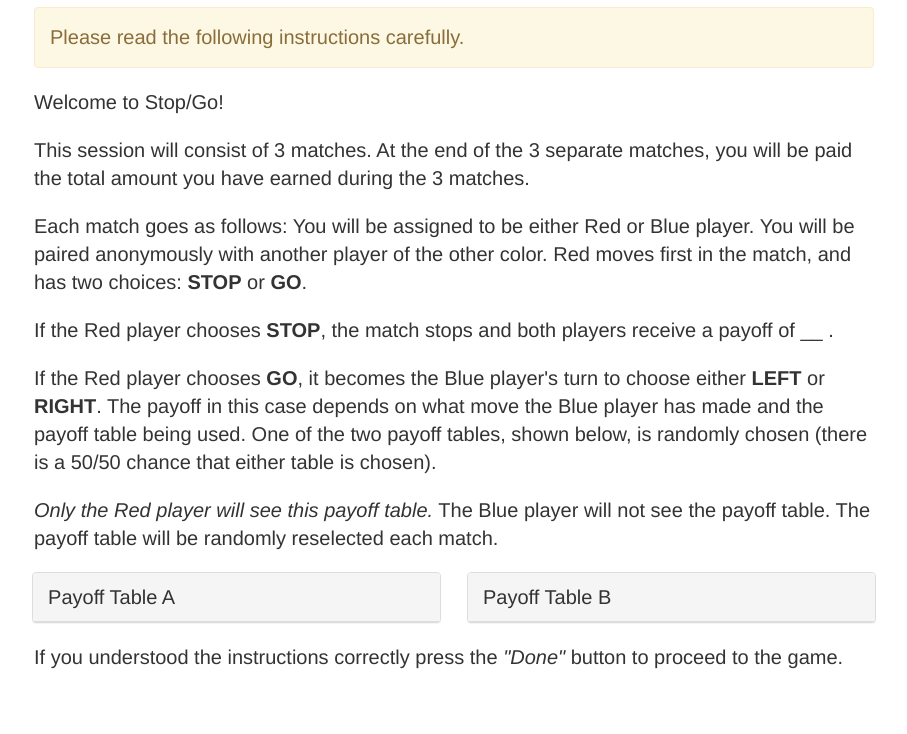
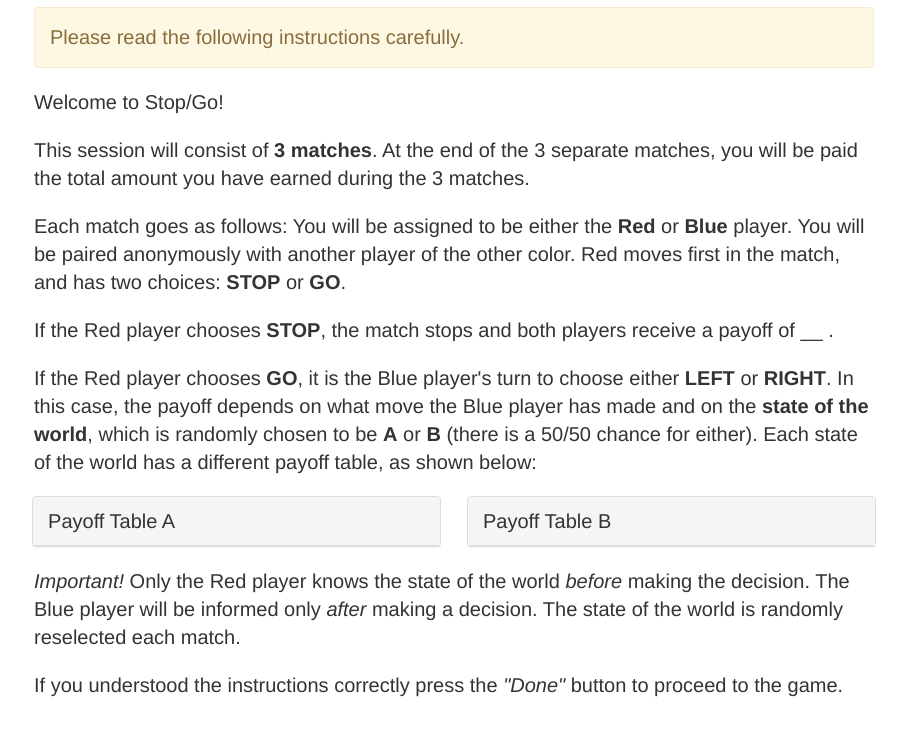
Before and after one commit to nodeGame/stopgo, a website: page public/instructions.htm in a window 1280 px wide. Shown: the part 66-800 px from the top of the page, without its empty margins (186-1093 px from the left). Drawn offline with nearby package versions, Linux system fonts and the light colour scheme.

Commit message:
instructions reworked

```diff
--- a/game/game.stages.js
+++ b/game/game.stages.js
@@ -42,8 +42,8 @@ module.exports = function(stager, settings) {
     // stager.skip('quiz');
     // stager.skip('practice');
     // stager.skip('practice-end');
-    stager.skip('choose-tour');
-    stager.skip('tour');
+    // stager.skip('choose-tour');
+    // stager.skip('tour');
     // stager.skip('tour-end');
     // stager.skip('test');
 
--- a/public/instructions.htm
+++ b/public/instructions.htm
@@ -10,14 +10,15 @@
     <div id="instructions">
       <p>Welcome to Stop/Go!</p>
       <p>
-        This session will consist of 3 matches. At the end of the 3
-        separate matches, you will be paid the total amount you have
-        earned during the 3 matches.
+        This session will consist of <strong>3 matches</strong>. At
+        the end of the 3 separate matches, you will be paid the total
+        amount you have earned during the 3 matches.
       </p>
 
       <p>
         Each match goes as follows: You will be assigned to be either
-        Red or Blue player. You will be paired anonymously with
+        the
+        <strong>Red</strong> or <strong>Blue</strong> player. You will be paired anonymously with
         another player of the other color. Red moves first in the
         match, and has two choices: <strong>STOP</strong>
         or <strong>GO</strong>.
@@ -30,21 +31,16 @@
       </p>
 
       <p>
-        If the Red player chooses <strong>GO</strong>, it becomes the
-        Blue player's turn to choose either <strong>LEFT</strong>
-        or <strong>RIGHT</strong>. The payoff in this case depends on
-        what move the Blue player has made and the payoff table being
-        used. One of the two payoff tables, shown below, is randomly
-        chosen (there is a 50/50 chance that either table is chosen).
+        If the Red player chooses <strong>GO</strong>, it is the Blue
+        player's turn to choose either <strong>LEFT</strong>
+        or <strong>RIGHT</strong>. In this case, the payoff depends on
+        what move the Blue player has made and on the <strong>state of
+        the world</strong>, which is randomly chosen to
+        be <strong>A</strong> or <strong>B</strong> (there is a 50/50
+        chance for either). Each state of the world has a different
+        payoff table, as shown below:
       </p>
 
-      <p>
-        <em>Only the Red player will see this payoff table.</em> The
-        Blue player will not see the payoff table. The payoff table
-        will be randomly reselected each match.
-      </p>
-        <!-- NOTE: currently the stop/game doesn't actually rematch, nor does it keep you as a red or blue player throughout the 3 matches -->
-    </div>
       <div class="row">
         <div id="payoff-matrix-a" class="panel panel-default half-size">
           <div class="panel-heading">Payoff Table A</div>
@@ -55,6 +51,16 @@
           <!-- Payoff Table B added here on init -->
         </div>
       </div>
+
+      <p>
+        <em>Important!</em> Only the Red player knows the state of the
+        world <em>before</em> making the decision. The Blue player
+        will be informed only <em>after</em> making a decision. The
+        state of the world is randomly reselected each match.
+      </p>
+        <!-- NOTE: currently the stop/game doesn't actually rematch, nor does it keep you as a red or blue player throughout the 3 matches -->
+    </div>
+
     <p>
       If you understood the instructions correctly press
       the <em>"Done"</em> button to proceed to the game.
```
Also changed, not shown: public/choose-tour.htm (+3 -4 lines), public/stopgostep.htm (+1 -1 lines). Lines whose indentation alone changed are shown as unchanged.
